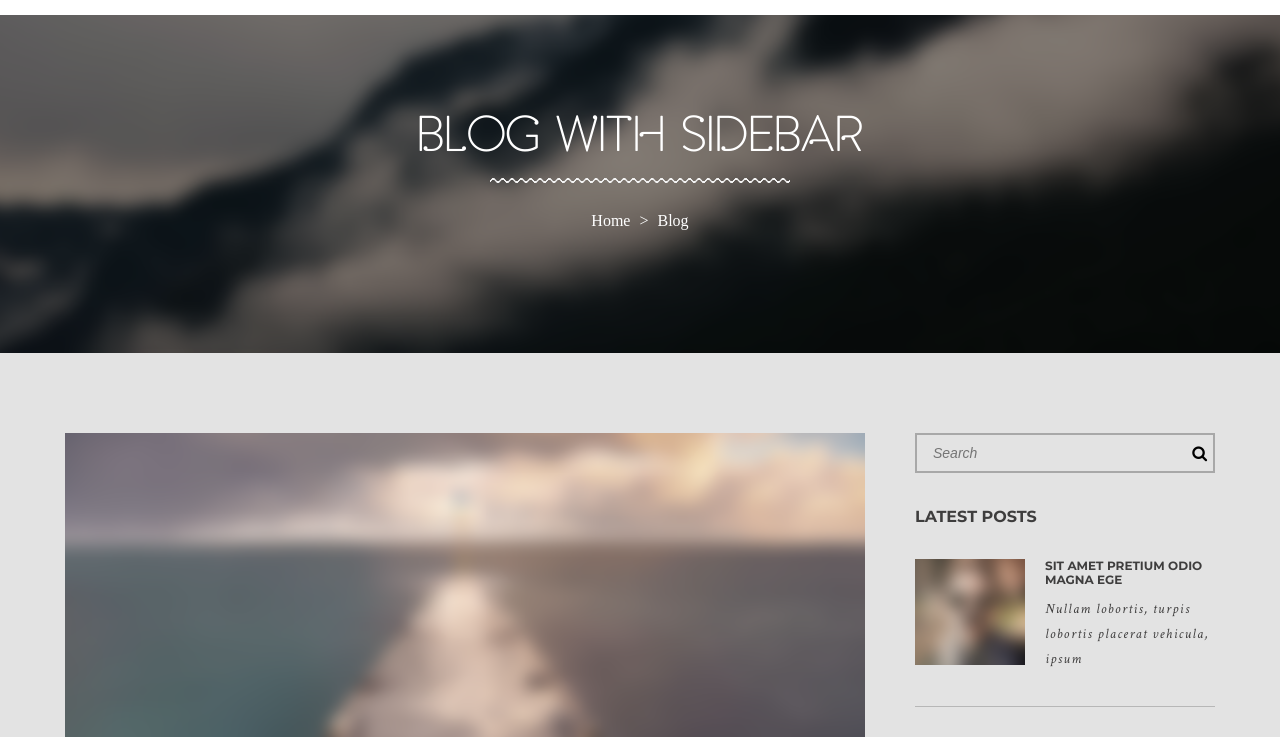
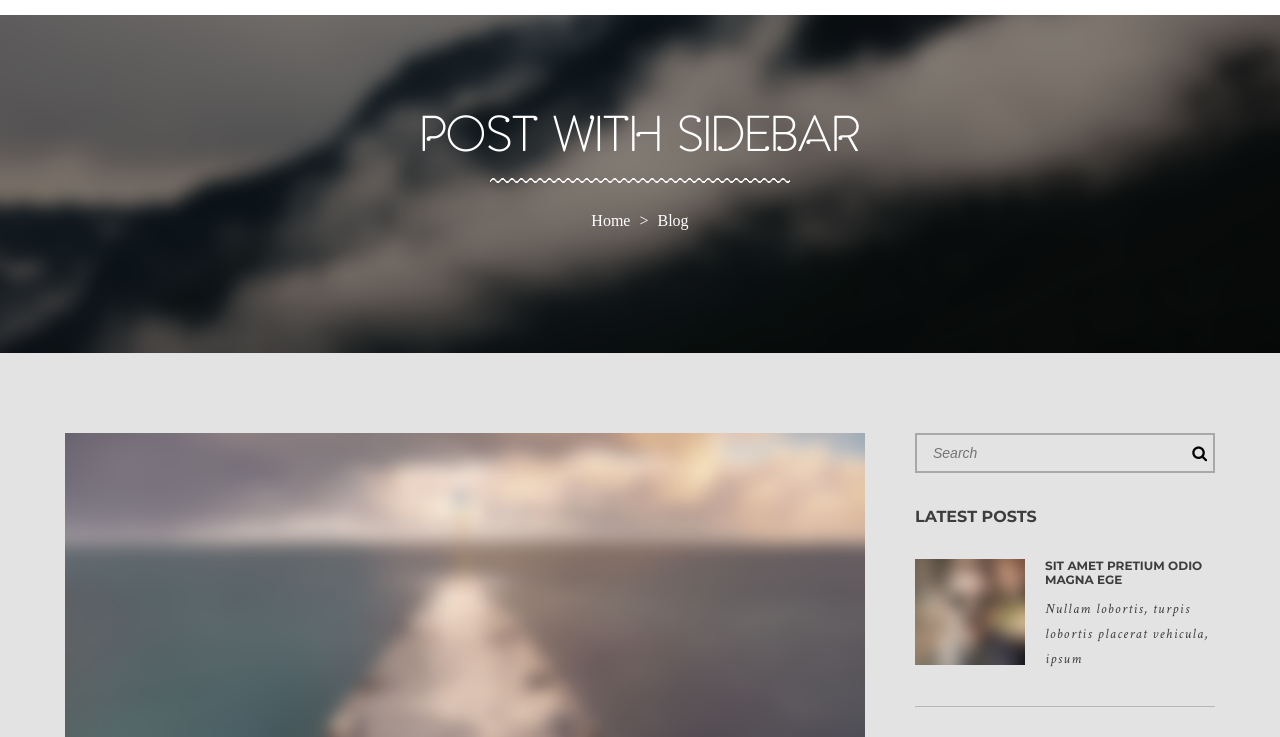
Before and after one commit to yuratehnik/yuratehnik.github.io, a plain HTML site: page hw-11/post-with-sidebar.html in a window 1280 px wide. Shown: the part 55-792 px from the top of the page. Drawn offline with nearby package versions, Linux system fonts and the light colour scheme; a web font is replaced by a local one.

Commit message:
added blog pages

```diff
--- a/hw-11/post-with-sidebar.html
+++ b/hw-11/post-with-sidebar.html
@@ -8,7 +8,7 @@
     <link rel="stylesheet" href="https://cdnjs.cloudflare.com/ajax/libs/font-awesome/4.7.0/css/font-awesome.min.css">
     <link rel="stylesheet" type="text/css" href="//cdn.jsdelivr.net/npm/slick-carousel@1.8.1/slick/slick.css"/>
     <link rel="stylesheet" href="css/main.css">
-    <title>Atlantida - Sidebar</title>
+    <title>Atlantida - Post</title>
 </head>
 <body>
 <header class="header__wrapper">
@@ -81,7 +81,7 @@
 <section class="blog-with-sidebar__top-section__wrapper">
     <div class="container blog-with-sidebar__top-section__container">
         <h1 class="container homepage__top-section__headline blog-with-sidebar__top-section__headline">
-            BLOG WITH SIDEBAR
+            POST WITH SIDEBAR
         </h1>
         <img class="container blog-with-sidebar__top-section__divider" src="img/top-section__white-divider.png" alt="divider">
         <nav>
```
